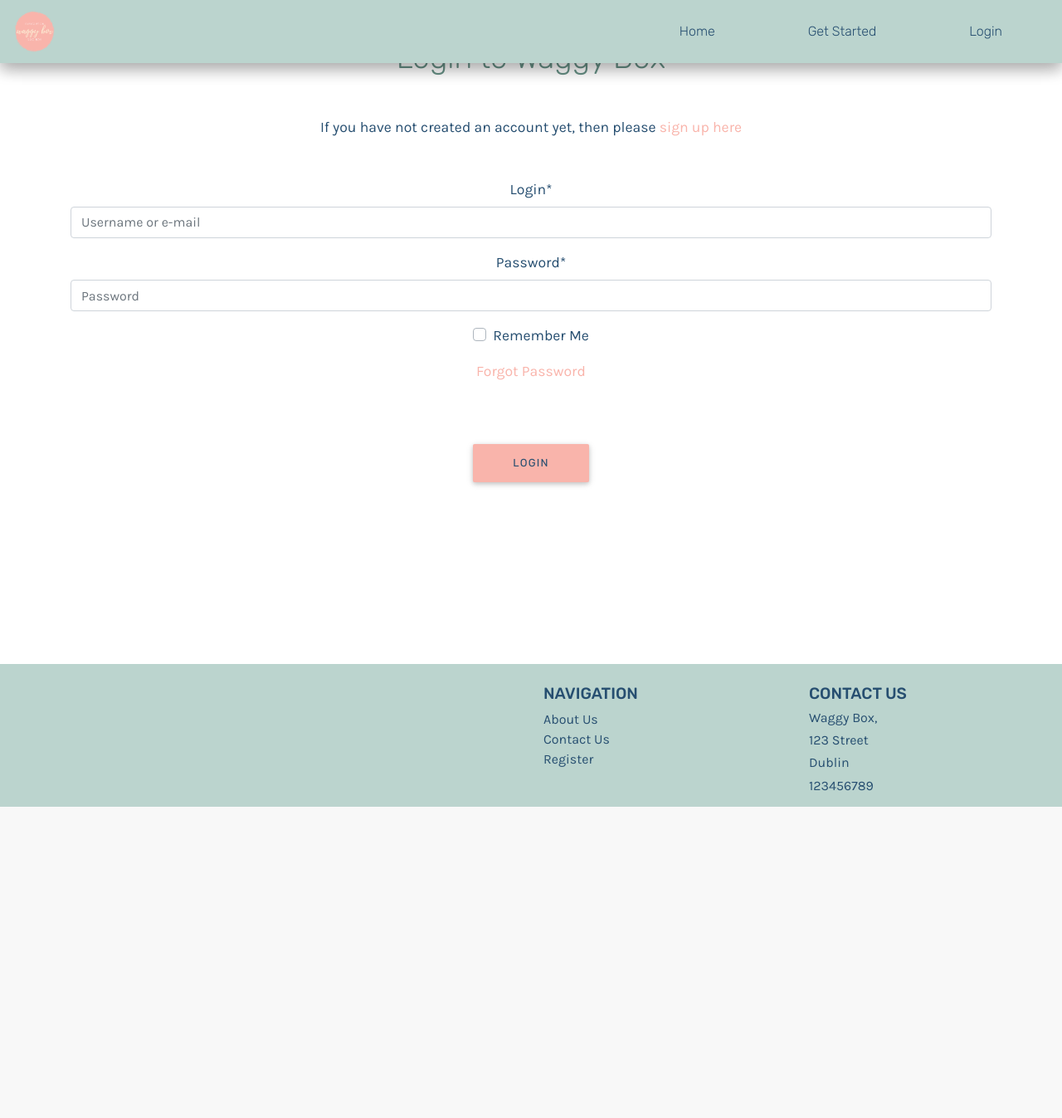
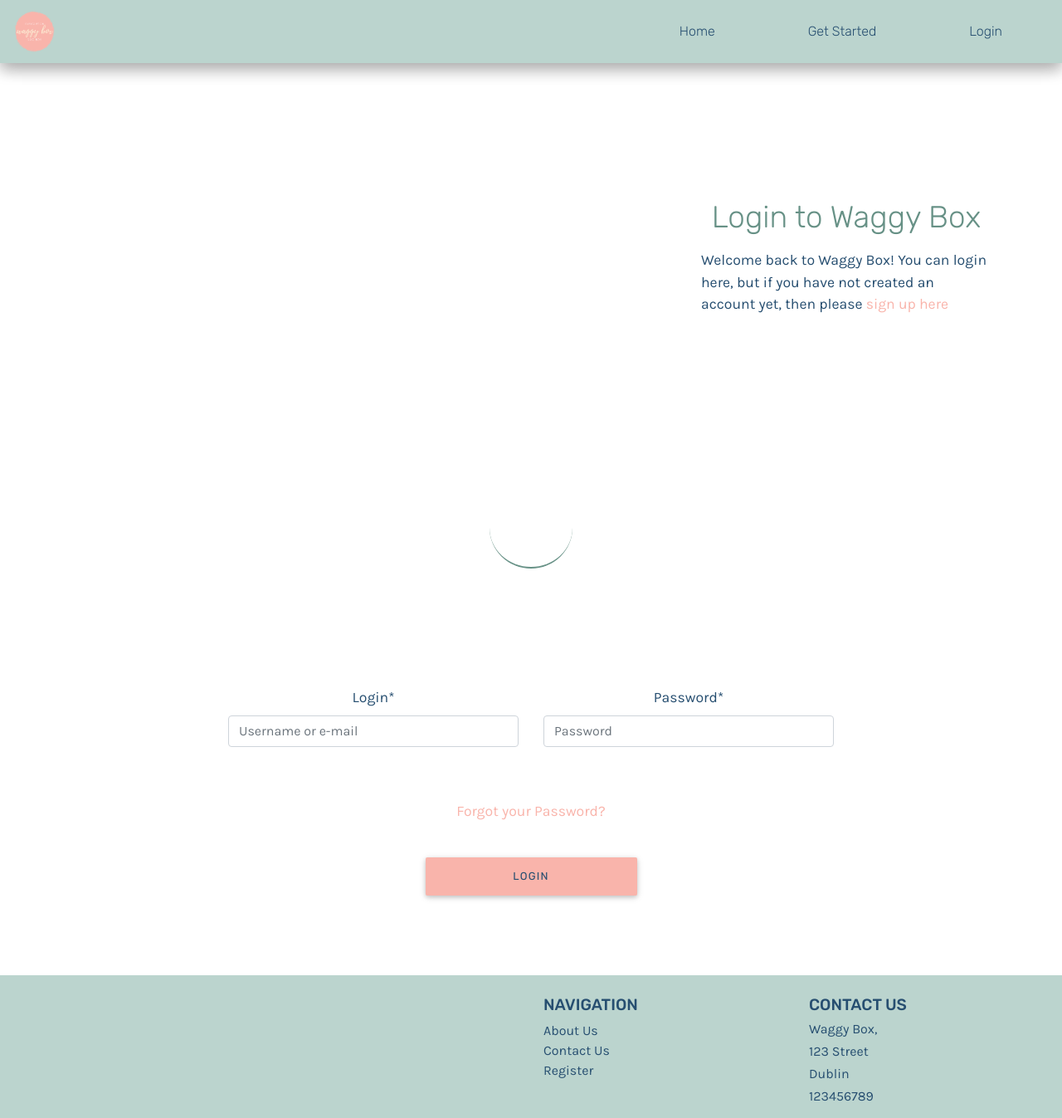
Before and after one commit to ClaireLally8/Waggy-Box, a Django app: page /accounts/login/ in a window 1280 px wide. Shown: the whole page at 83% size. Before the commit the page ends 972 px from the top, so only its background shows below. Run offline with Django 3.2, Linux system fonts and the light colour scheme; some libraries are stand-ins or nearby versions.

Commit message:
redesign of login page

```diff
--- a/templates/allauth/account/login.html
+++ b/templates/allauth/account/login.html
@@ -4,24 +4,38 @@
 {% block head_title %}Login{% endblock %}
 
 {% block content %}
+<section class="login-img section">
+  <div class="container">
+    <div class="row">
+      <div class="col-sm-12 col-md-6 col-lg-8">
+      </div>
+      <div class="col-sm-12 col-md-6  col-lg-4 ">
+      <h1 class="text-center section-head sign-up-section">Login to Waggy Box</h1>
+    <p class="section-text page-sub pt-2">Welcome back to Waggy Box! You can login here, but if you have not created an account yet, then please
+<a class="link pt-3" href="{{ signup_url }}">sign up here</a></p></div>
+    </div>
+</div>
+  </section>
+<div class="d-flex justify-content-center py-5" style="position:relative"><div class="divider" style="position:absolute"></div></div>
+
+<section class="section">
 <div class="container">
-<h1 class="text-center section-head mt-5">Login to Waggy Box</h1>
-
-<p class="section-text text-center mt-5">If you have not created an account yet, then please
-<a class="link pt-3" href="{{ signup_url }}">sign up here</a></p>
-
 <form class="login text-center mt-5 section-text" method="POST" action="{% url 'account_login' %}">
-<div class="row">
-<div class="col- container">
   {% csrf_token %}
- {% crispy form %}
+  <div class="row d-flex justify-content-center py-5">
+  <div class="col-sm-12 col-md-6 col-lg-4">{{ form.login | as_crispy_field }}</div>
+  <div class="col-sm-12 col-md-6 col-lg-4">{{ form.password | as_crispy_field }}</div>
+  </div>
   {% if redirect_field_value %}
   <input type="hidden" name="{{ redirect_field_name }}" value="{{ redirect_field_value }}" />
   {% endif %}
-  <a class="link" href="{% url 'account_reset_password' %}">Forgot Password</a><br><br>
-  <button class=" mt-5 btn btn-lilac px-5" type="submit">Login</button>
-</div>
-</div>
+  <a class="link mt-5" href="{% url 'account_reset_password' %}">Forgot your Password?</a><br><br>
+  <div class="row d-flex justify-content-center">
+  <div class="col-sm-6 col-md-6 col-lg-3">
+  <button class="btn btn-lilac mt-3 btn-block" type="submit">Login</button>
+  </div>
+  </div>
 </form>
 </div>
+</section>
 {% endblock %}
```
